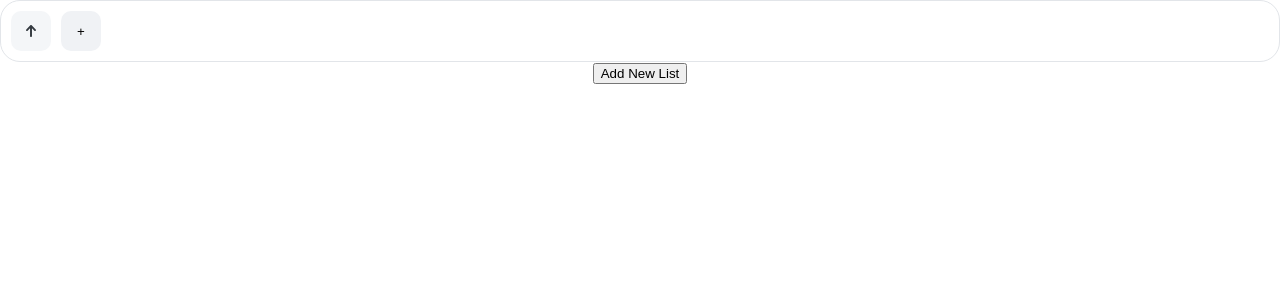
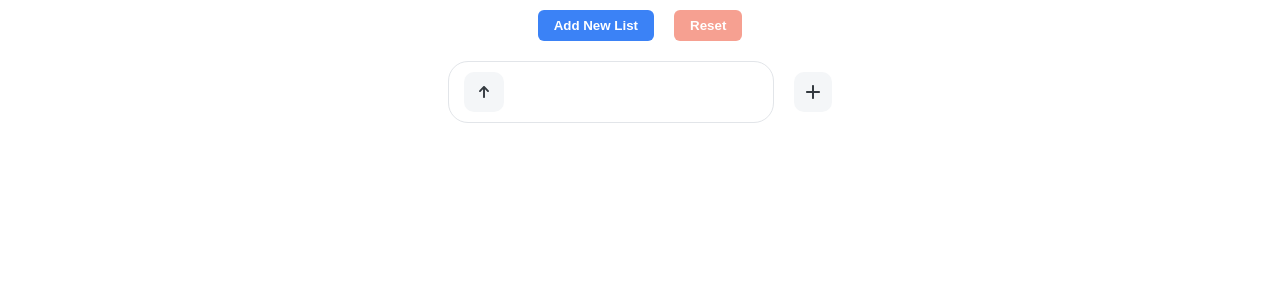
Before and after one commit to EvenL94/scrawlr-react-demo, a React (Create React App) app: page / in a window 1280 px wide. Shown: the top 300 px of the page. Built offline with nearby package versions, Linux system fonts and the light colour scheme.

Commit message:
update styles

```diff
--- a/src/App.css
+++ b/src/App.css
@@ -2,37 +2,28 @@
   text-align: center;
 }
 
-.App-logo {
-  height: 40vmin;
-  pointer-events: none;
+.button {
+  color: white;
+  font-weight: bold;
+  padding: 8px 16px;
+  border: none;
+  border-radius: 0.375rem;
+  cursor: pointer;
+  transition: background-color 0.2s ease;
+  margin: 10px;
 }
 
-@media (prefers-reduced-motion: no-preference) {
-  .App-logo {
-    animation: App-logo-spin infinite 20s linear;
-  }
+.add-new-list {
+  background-color: #3b82f6;
 }
 
-.App-header {
-  background-color: #282c34;
-  min-height: 100vh;
-  display: flex;
-  flex-direction: column;
-  align-items: center;
-  justify-content: center;
-  font-size: calc(10px + 2vmin);
-  color: white;
+.add-new-list:hover {
+  background-color: #1d4ed8;
 }
 
-.App-link {
-  color: #61dafb;
+.reset {
+  background-color: #f6a091;
 }
-
-@keyframes App-logo-spin {
-  from {
-    transform: rotate(0deg);
-  }
-  to {
-    transform: rotate(360deg);
-  }
+.reset:hover {
+  background-color: #ff6d6d;
 }
--- a/src/App.js
+++ b/src/App.js
@@ -60,8 +60,24 @@ function App() {
     setLists((prevLists) => [...prevLists, [false]]);
   };
 
+  // Reset to default with on list and one button and refresh the page
+  const handleReset = () => {
+    localStorage.setItem("upvoteLists", JSON.stringify([[false]]));
+    window.location.reload(false);
+  };
+
   return (
     <div className="App">
+      <div className="upvote-lists">
+        <div>
+          <button onClick={handleAddList} className="add-new-list button">
+            Add New List
+          </button>
+          <button onClick={handleReset} className="reset button" >
+            Reset
+          </button>
+        </div>
+
         {lists.map((list, index) => (
           <UpvoteList
             key={index}
@@ -72,7 +88,7 @@ function App() {
             onAddButton={handleAddButton}
           />
         ))}
-      <button onClick={handleAddList}>Add New List</button>
+      </div>
     </div>
   );
 }
--- a/src/components/UpvoteButton.css
+++ b/src/components/UpvoteButton.css
@@ -8,6 +8,7 @@
   justify-content: center;
   align-items: center;
   cursor: pointer;
+  margin: 0 5px;
 }
 
 .upvote-button.selected {
--- a/src/components/UpvoteList.css
+++ b/src/components/UpvoteList.css
@@ -1,20 +1,25 @@
 .upvote-list-container {
   display: flex;
+  justify-content: center;
   align-items: center;
+  width: 30%;
+  margin: 0 auto;
   padding: 10px;
-  border: 1px solid #e2e5e9;
-  border-radius: 20px;
   cursor: pointer;
 }
 
-.upvote-buttons {
+.upvote-list {
+  border: 1px solid #e2e5e9;
+  border-radius: 20px;
+  padding: 10px;
   display: flex;
+  flex-wrap: wrap;
   gap: 10px;
+  width: calc(100% - 60px);
 }
 
 .add-button {
-  margin-left: 10px;
-  background-color: #f0f2f5;
+  background-color: #f4f6f8; /* Same as default upvote button */
   border: none;
   border-radius: 10px;
   width: 40px;
@@ -23,4 +28,9 @@
   justify-content: center;
   align-items: center;
   cursor: pointer;
+  margin-left: 20px;
 }
+
+.add-button:hover {
+  background-color: #c1e0ff;
+}
--- a/src/components/UpvoteList.jsx
+++ b/src/components/UpvoteList.jsx
@@ -1,6 +1,7 @@
-import React, { useState, useEffect } from "react";
+import React from "react";
 import UpvoteButton from "./UpvoteButton";
 import "./UpvoteList.css";
+import plus from "./plus.svg";
 
 const UpvoteList = ({
   listIndex,
@@ -10,8 +11,9 @@ const UpvoteList = ({
   onAddButton,
 }) => {
   return (
+    <div className="upvote-list-container">
       <div
-      className="upvote-list-container"
+        className="upvote-list"
         onClick={(e) => {
           e.stopPropagation();
           onListToggle(listIndex);
@@ -27,6 +29,7 @@ const UpvoteList = ({
             }}
           />
         ))}
+      </div>
       <button
         className="add-button"
         onClick={(e) => {
@@ -34,7 +37,7 @@ const UpvoteList = ({
           onAddButton(listIndex);
         }}
       >
-        +
+        <img src={plus} alt="+"></img>
       </button>
     </div>
   );
```
Lines whose indentation alone changed are shown as unchanged.
